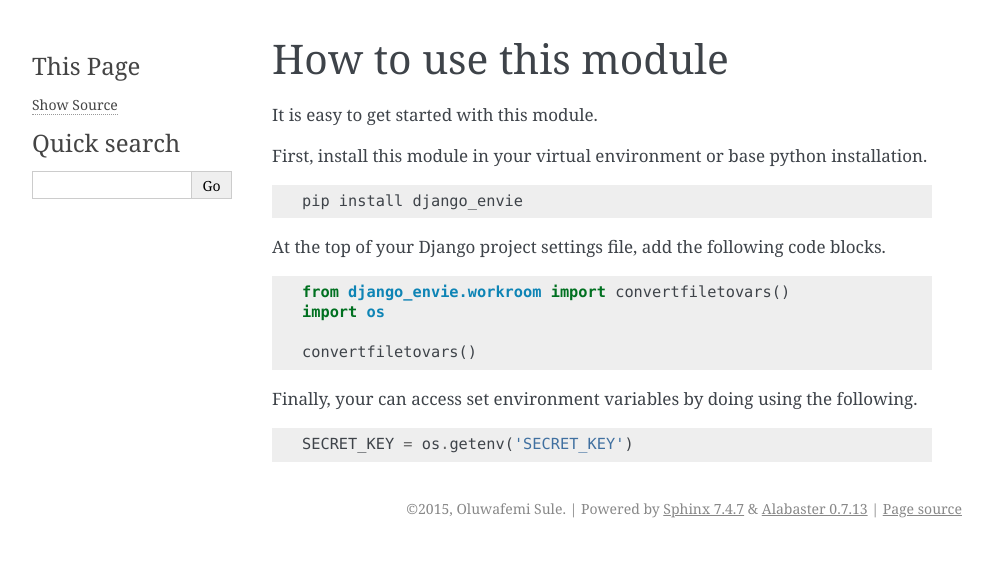
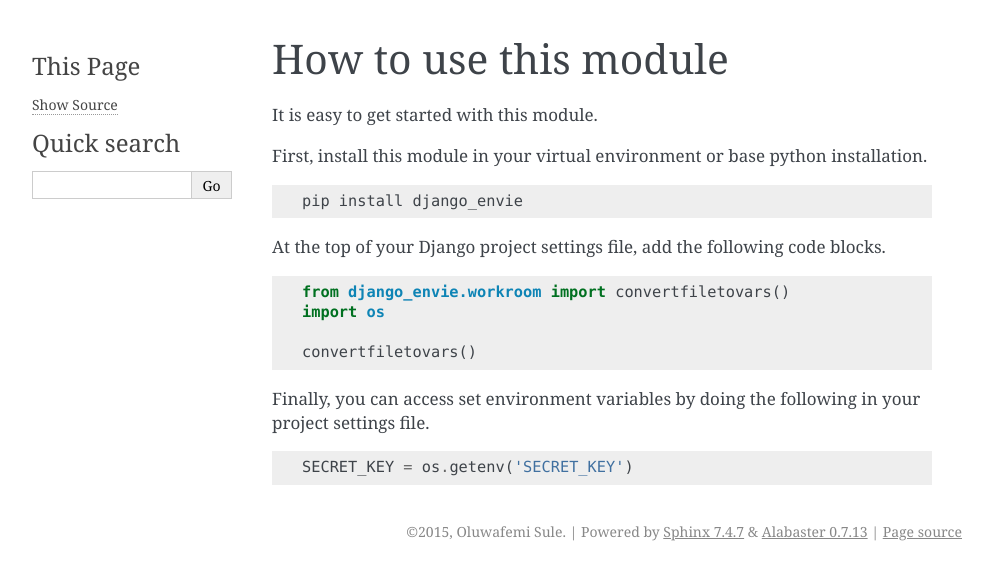
Before and after one commit to osule/django-envie, a Sphinx documentation site: the page built from docs/03-importing.rst, in a window 1280 px wide. Shown: the top 580 px of the page, without its empty margins (148-1141 px from the left). Built offline with Sphinx 7.4.7, drawn with Linux system fonts in a browser that asks for light colours.

Commit message:
Correct grammar

```diff
--- a/docs/03-importing.rst
+++ b/docs/03-importing.rst
@@ -21,7 +21,7 @@ At the top of your Django project settings file, add the following code blocks.
     convertfiletovars()
 
 
-Finally, your can access set environment variables by doing using the following.
+Finally, you can access set environment variables by doing the following in your project settings file.
 
 .. code-block:: python
 
```
